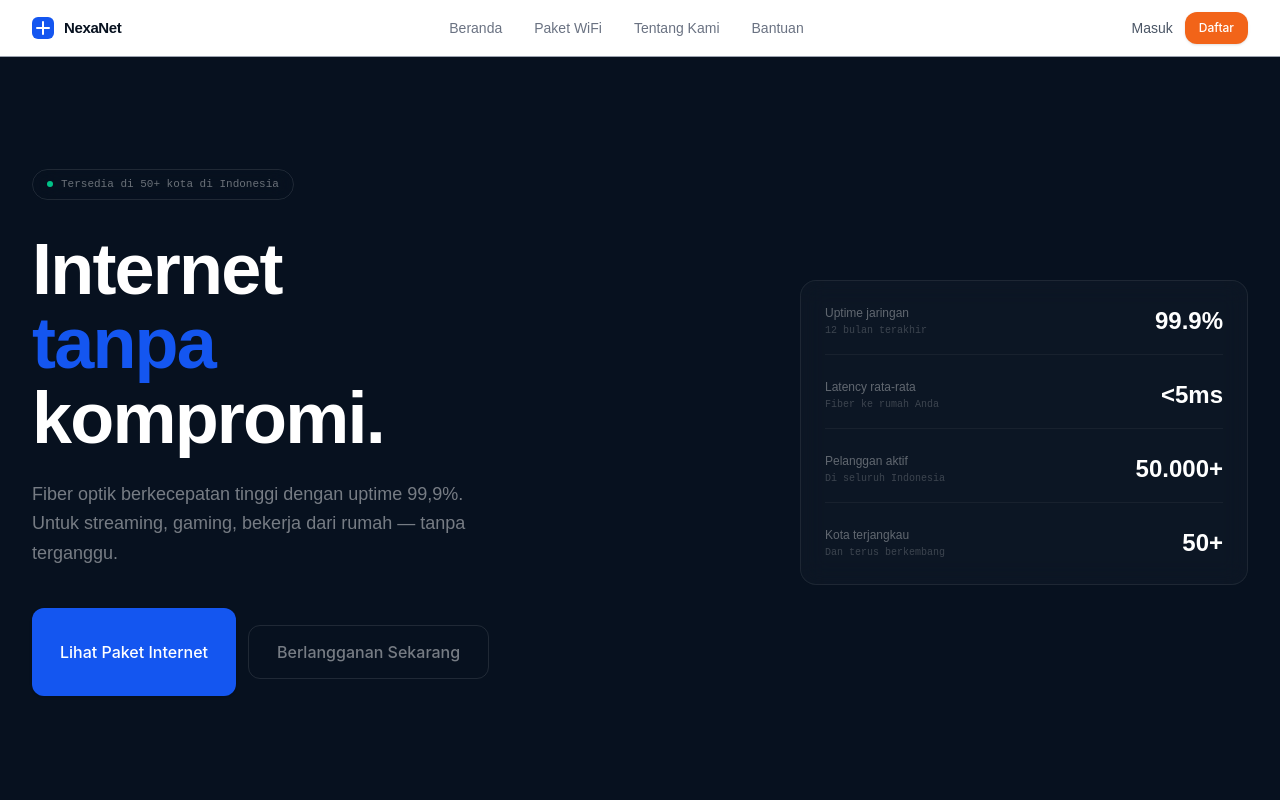
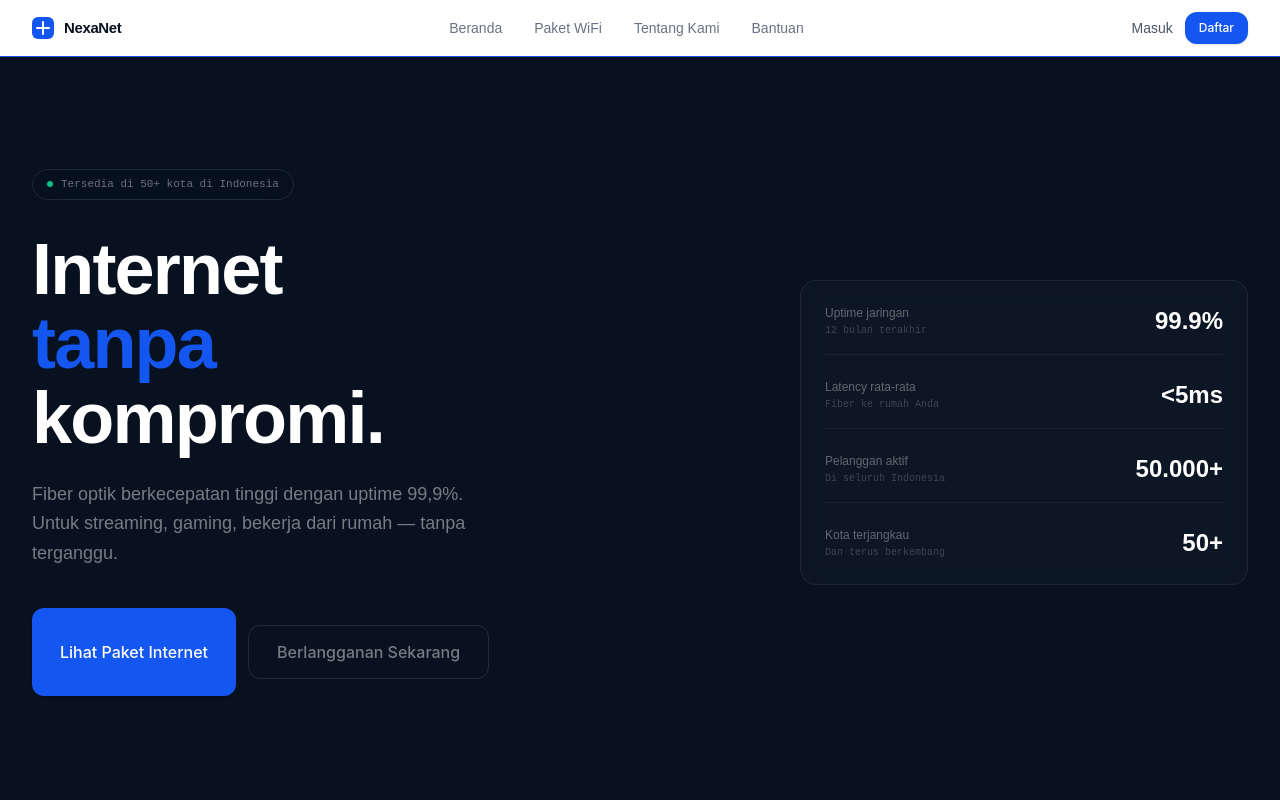
Before and after one commit to putraalrifkiiii/nexanet, a React (Vite) app in the folder frontend/: page / in a window 1280 px wide. Shown: the top 800 px of the page. Built offline with nearby package versions, Linux system fonts and the light colour scheme.

Commit message:
refactor: update Navbar styles for improved consistency and user experience

```diff
--- a/frontend/src/components/Navbar.tsx
+++ b/frontend/src/components/Navbar.tsx
@@ -15,9 +15,8 @@ export default function Navbar() {
   };
 
   return (
-    <nav className="sticky top-0 z-50 backdrop-blur-md border-b  border-brand-muted bg-white/80">
+    <nav className="sticky top-0 z-50 backdrop-blur-md border-b  border-brand-blue bg-white/80">
       <div className="max-w-7xl mx-auto px-5 sm:px-8 h-14 flex items-center justify-between">
-        {/* Logo */}
         <Link to="/" className="flex items-center gap-2.5">
           <svg width="22" height="22" viewBox="0 0 22 22" fill="none">
             <rect width="22" height="22" rx="6" className="fill-brand-blue" />
@@ -57,7 +56,7 @@ export default function Navbar() {
               >
                 Dashboard
               </Link>
-              <Button variant="outline" size="sm" onClick={handleLogout}>
+              <Button variant="primary" size="sm" onClick={handleLogout}>
                 Keluar
               </Button>
             </>
@@ -69,7 +68,7 @@ export default function Navbar() {
               >
                 Masuk
               </Link>
-              <Button to="/daftar" variant="secondary" size="sm">
+              <Button to="/daftar" variant="primary" size="sm">
                 Daftar
               </Button>
             </>
@@ -109,7 +108,7 @@ export default function Navbar() {
               key={path}
               to={path}
               onClick={() => setOpen(false)}
-              className="text-left text-sm font-medium font-body text-brand-dark"
+              className="text-left text-sm font-medium font-body text-brand-dark hover:translate-x-1 hover:text-brand-blue "
             >
               {label}
             </Link>
@@ -126,14 +125,14 @@ export default function Navbar() {
               <Link
                 to="/login"
                 onClick={() => setOpen(false)}
-                className="text-left text-sm font-body text-gray-600"
+                className="text-left text-sm font-body text-gray-600 hover:translate-x-1 hover:text-brand-blue"
               >
                 Masuk
               </Link>
               <Link
                 to="/daftar"
                 onClick={() => setOpen(false)}
-                className="text-left text-sm font-semibold font-body text-brand-blue"
+                className="text-left text-sm font-semibold font-body text-brand-blue hover:translate-x-1 hover:text-brand-blue"
               >
                 Daftar
               </Link>
```
